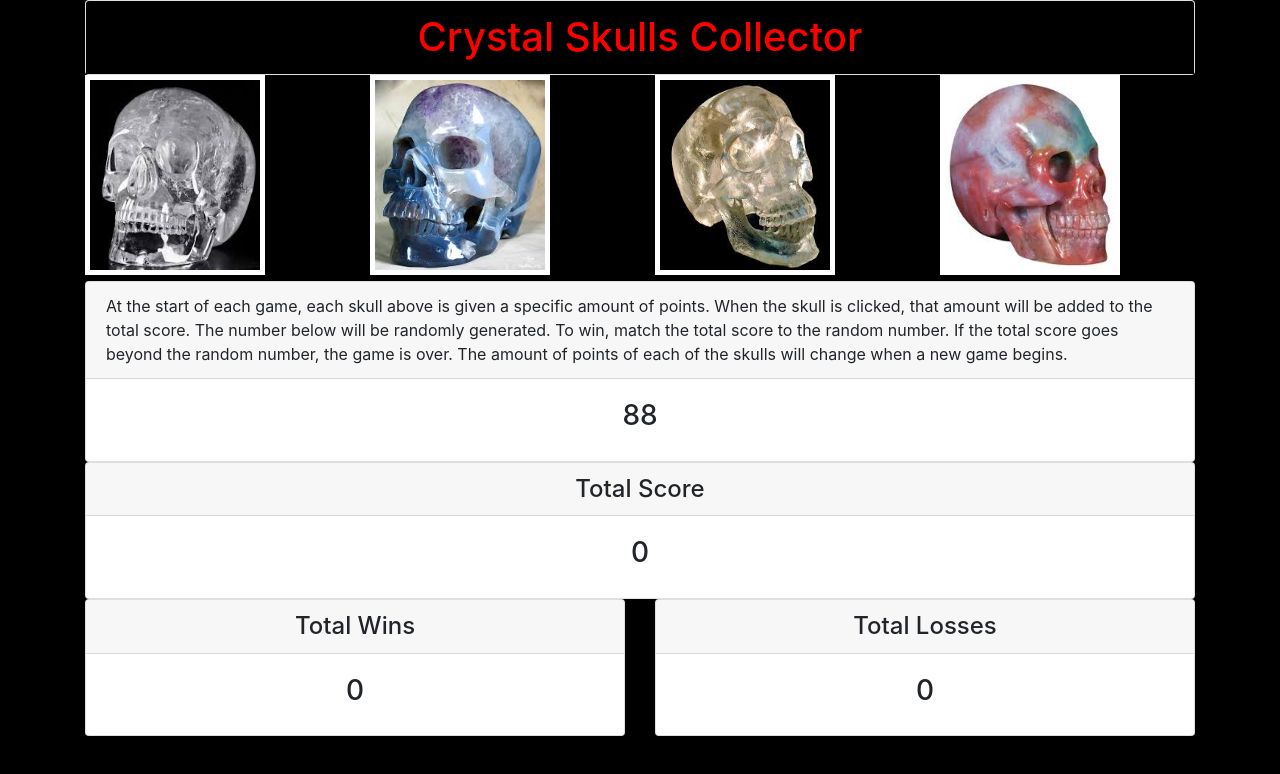
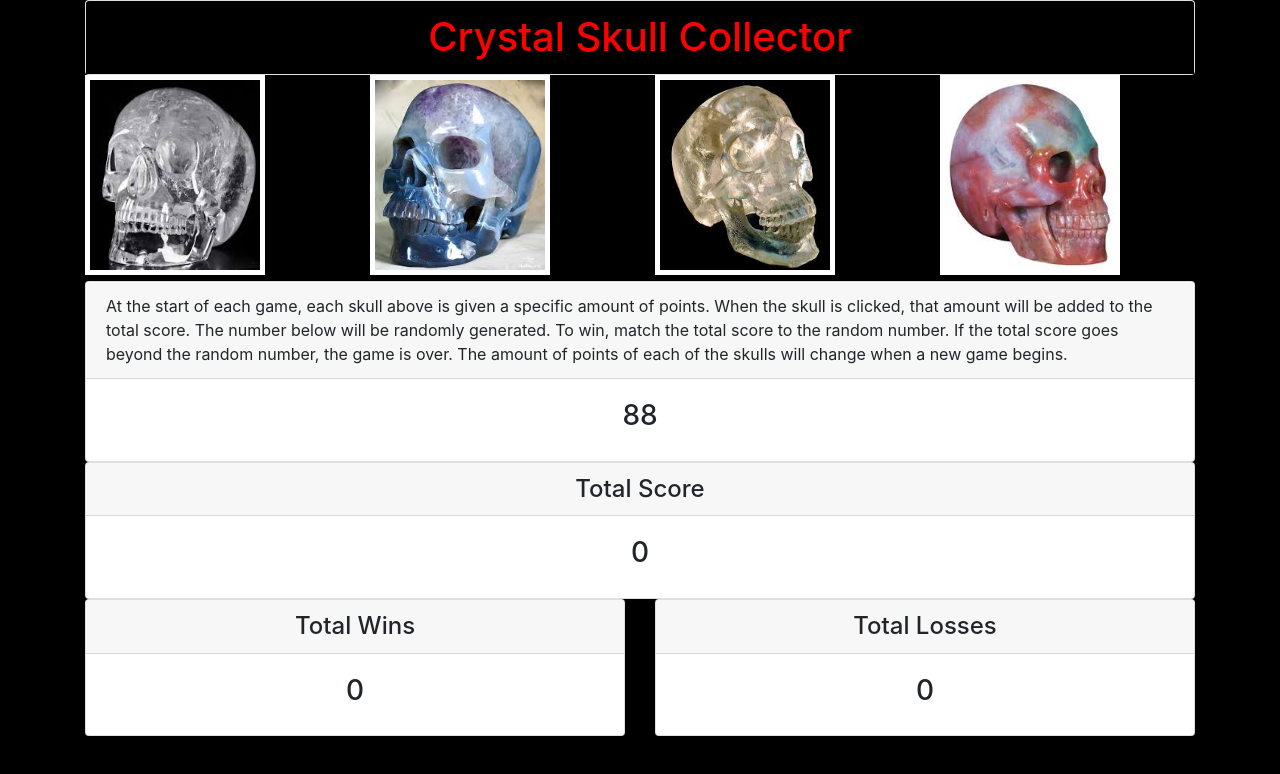
Before and after one commit to lperales321/unit-4-game, a plain HTML site: page index.html in a window 1280 px wide. Drawn offline with nearby package versions, Linux system fonts and the light colour scheme.

Commit message:
change title

```diff
--- a/index.html
+++ b/index.html
@@ -20,7 +20,7 @@
             <div class="row">
                 <div class="col-lg-12">
                     <div class="card">
-                        <h1 class="card-header text-center" id="message">Crystal Skulls Collector</h1>
+                        <h1 class="card-header text-center" id="message">Crystal Skull Collector</h1>
                     </div>
                 </div>
             </div>
```
